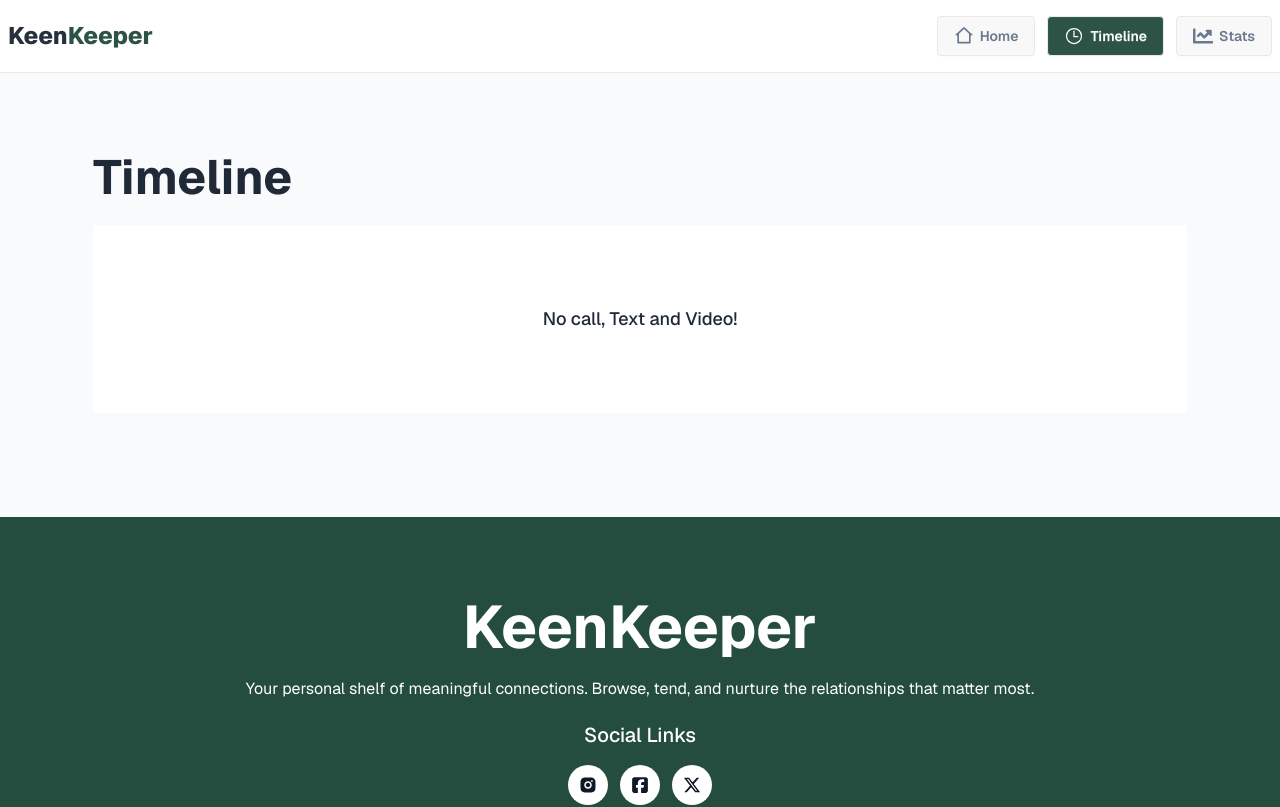
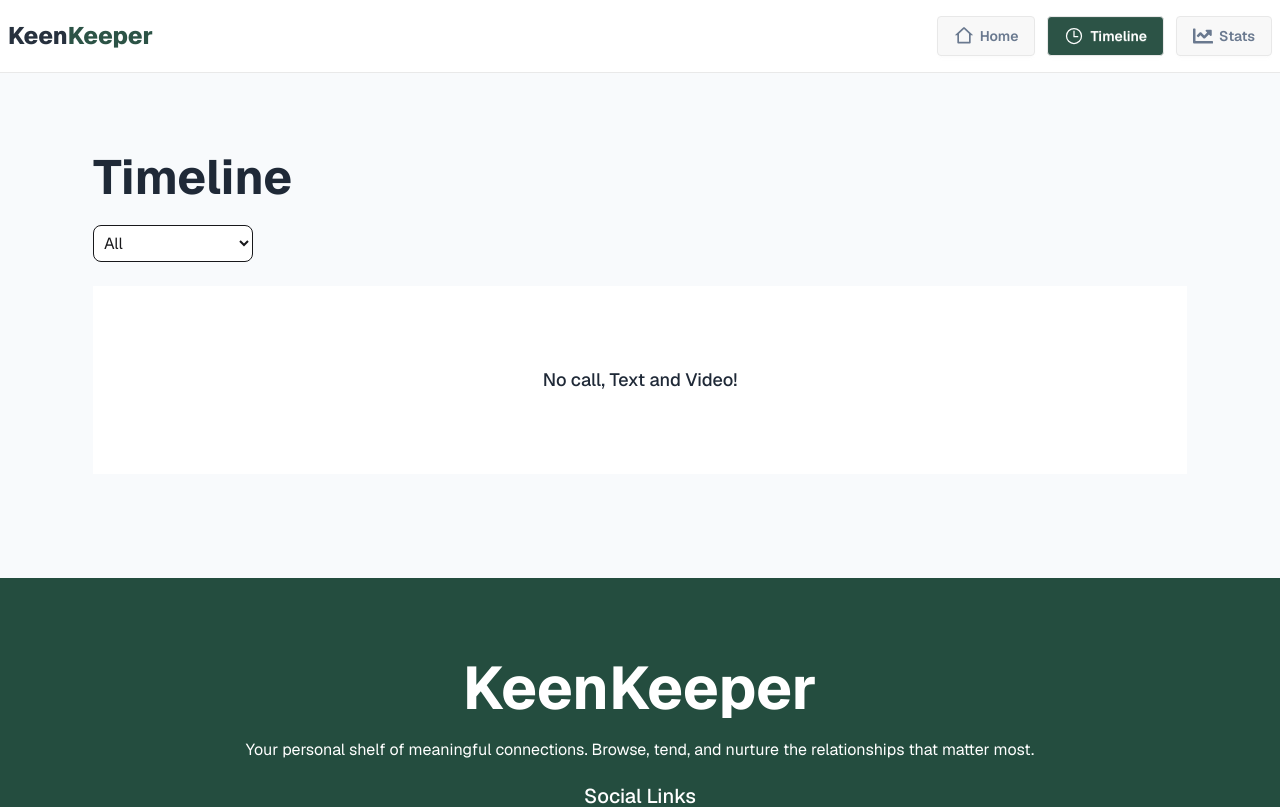
Before and after one commit to jubayer50/KeenKeeper, a React (Vite) app: page /timeline in a window 1280 px wide. Shown: the top 807 px of the page. Built offline with nearby package versions, Linux system fonts and the light colour scheme.

Commit message:
Filter added in timeline page

```diff
--- a/src/Pages/Timeline/Timeline.jsx
+++ b/src/Pages/Timeline/Timeline.jsx
@@ -1,4 +1,4 @@
-import React, { useContext } from "react";
+import React, { useContext, useState } from "react";
 import { TargetFriendContext } from "../../Components/ContextAPI/TargetFriendContextProvider";
 import CallCard from "../../Components/Timeline/CallCard";
 import TextCard from "../../Components/Timeline/TextCard";
@@ -8,17 +8,11 @@ const Timeline = () => {
   const { call, setCall, text, setText, video, setVideo } =
     useContext(TargetFriendContext);
 
+  const [filter, setFilter] = useState("all");
+  // console.log(filter);
   // console.log(call, "from timeline call");
   // console.log(text, "from timeline text");
   // console.log(video, "from timeline video");
-
-  if (call.length == 0 && text.length == 0 && video.length == 0) {
-    <div className="bg-white py-20">
-      <h2 className="text-lg font-medium text-[#1F2937] text-center">
-        No call, Text and Video!
-      </h2>
-    </div>;
-  }
 
   return (
     <div className="bg-[#F8FAFC] py-15 md:py-20">
@@ -27,8 +21,22 @@ const Timeline = () => {
           <h2 className="text-[#1F2937] font-bold text-3xl md:text-5xl">
             Timeline{" "}
           </h2>
+
+          <div className="">
+            <select
+              value={filter}
+              onChange={(e) => setFilter(e.target.value)}
+              className="bg-white p-1.5 border border-[#] w-40 rounded-lg"
+            >
+              <option value="all">All</option>
+              <option value="call">Call</option>
+              <option value="text">Text</option>
+              <option value="video">Video</option>
+            </select>
+          </div>
         </div>
 
+        {/* empty massage */}
         {call.length == 0 && text.length == 0 && video.length == 0 && (
           <div className="bg-white py-20">
             <h2 className="text-lg font-medium text-[#1F2937] text-center">
@@ -37,6 +45,8 @@ const Timeline = () => {
           </div>
         )}
 
+        {/* all card show */}
+        {filter === "all" && (
           <div className="space-y-4">
             {/* call card */}
             <div className="space-y-4">
@@ -59,6 +69,34 @@ const Timeline = () => {
               ))}
             </div>
           </div>
+        )}
+
+        {/* only text */}
+        {filter === "text" && (
+          <div className="space-y-4">
+            {text.map((item, i) => (
+              <TextCard key={i} item={item}></TextCard>
+            ))}
+          </div>
+        )}
+
+        {/* only video */}
+        {filter === "video" && (
+          <div className="space-y-4">
+            {video.map((item, i) => (
+              <VideoCard key={i} item={item}></VideoCard>
+            ))}
+          </div>
+        )}
+
+        {/* only call */}
+        {filter === "call" && (
+          <div className="space-y-4">
+            {call.map((item, i) => (
+              <CallCard key={i} item={item}></CallCard>
+            ))}
+          </div>
+        )}
       </div>
     </div>
   );
```
Lines whose indentation alone changed are shown as unchanged.
